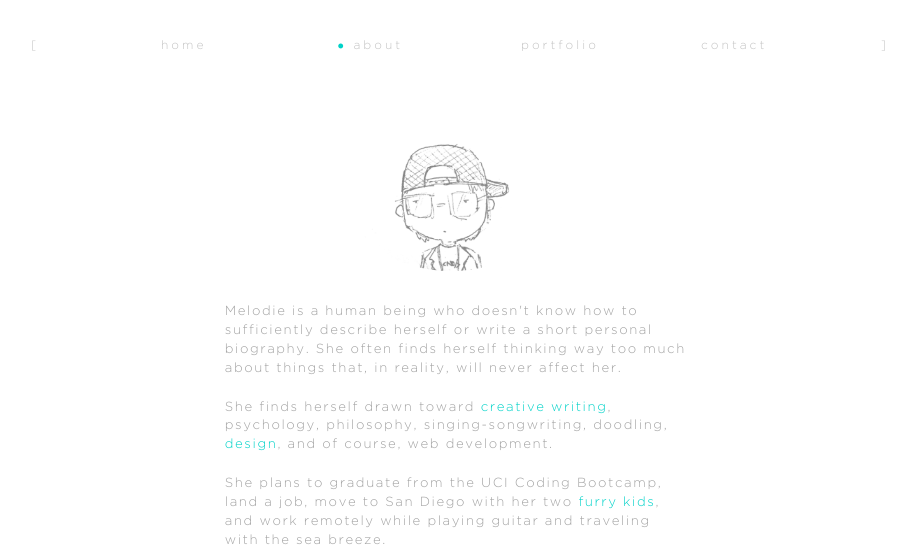
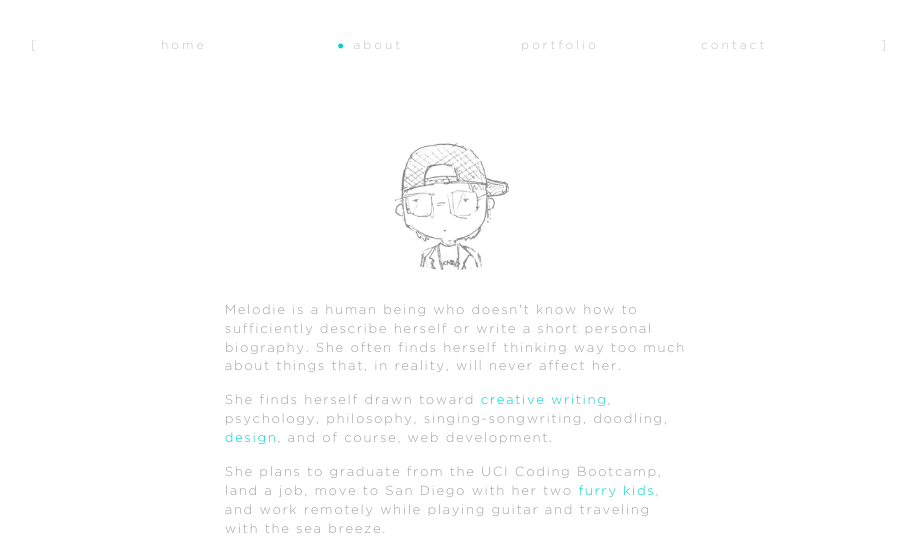
Before and after one commit to chzwzrd/chzwzrd.github.io, a plain HTML site: page about.html in a window 1280 px wide. Shown: the whole page, without its empty margins (184-1100 px from the left). Drawn offline with nearby package versions, Linux system fonts and the light colour scheme.

Commit message:
change set timeout for hire me slide to 350ms

```diff
--- a/public/assets/css/about.css
+++ b/public/assets/css/about.css
@@ -90,7 +90,7 @@ body {
 .about {
     width: 80%;
     margin: 0 auto;
-    padding-top: 1.5%;
+    padding-top: 1.4%;
     font-weight: 300;
     color: rgb(163, 163, 163);
     letter-spacing: 1px;
@@ -172,7 +172,7 @@ body {
 
 .about p {
     margin-top: 7px;
-    margin-bottom: 20px;
+    margin-bottom: 15px;
     width: 100%;
 }
 
--- a/public/assets/js/script.js
+++ b/public/assets/js/script.js
@@ -12,7 +12,7 @@ $(() => {
 
     setTimeout(() => {
         $("#slide").addClass('show');
-    }, 500);
+    }, 350);
 
     $(".hero-content").on('mouseenter', () => {
         $("#slide").addClass('show');
```
